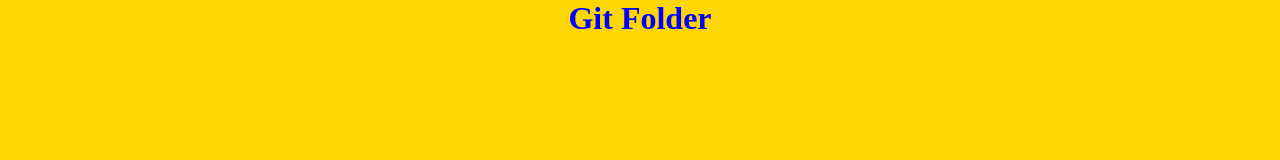
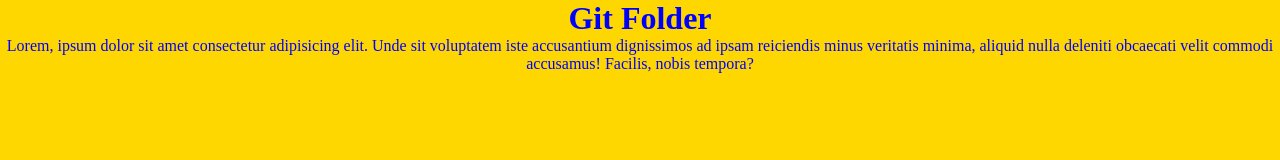
Before and after one commit to dpozarycka/git-folder, a plain HTML site: page index.html in a window 1280 px wide. Drawn offline with Linux system fonts and the light colour scheme.

Commit message:
paragraph

```diff
--- a/index.html
+++ b/index.html
@@ -9,5 +9,6 @@
 </head>
 <body>
     <h1>Git Folder</h1>
+    <p>Lorem, ipsum dolor sit amet consectetur adipisicing elit. Unde sit voluptatem iste accusantium dignissimos ad ipsam reiciendis minus veritatis minima, aliquid nulla deleniti obcaecati velit commodi accusamus! Facilis, nobis tempora?</p>
 </body>
 </html>
```
